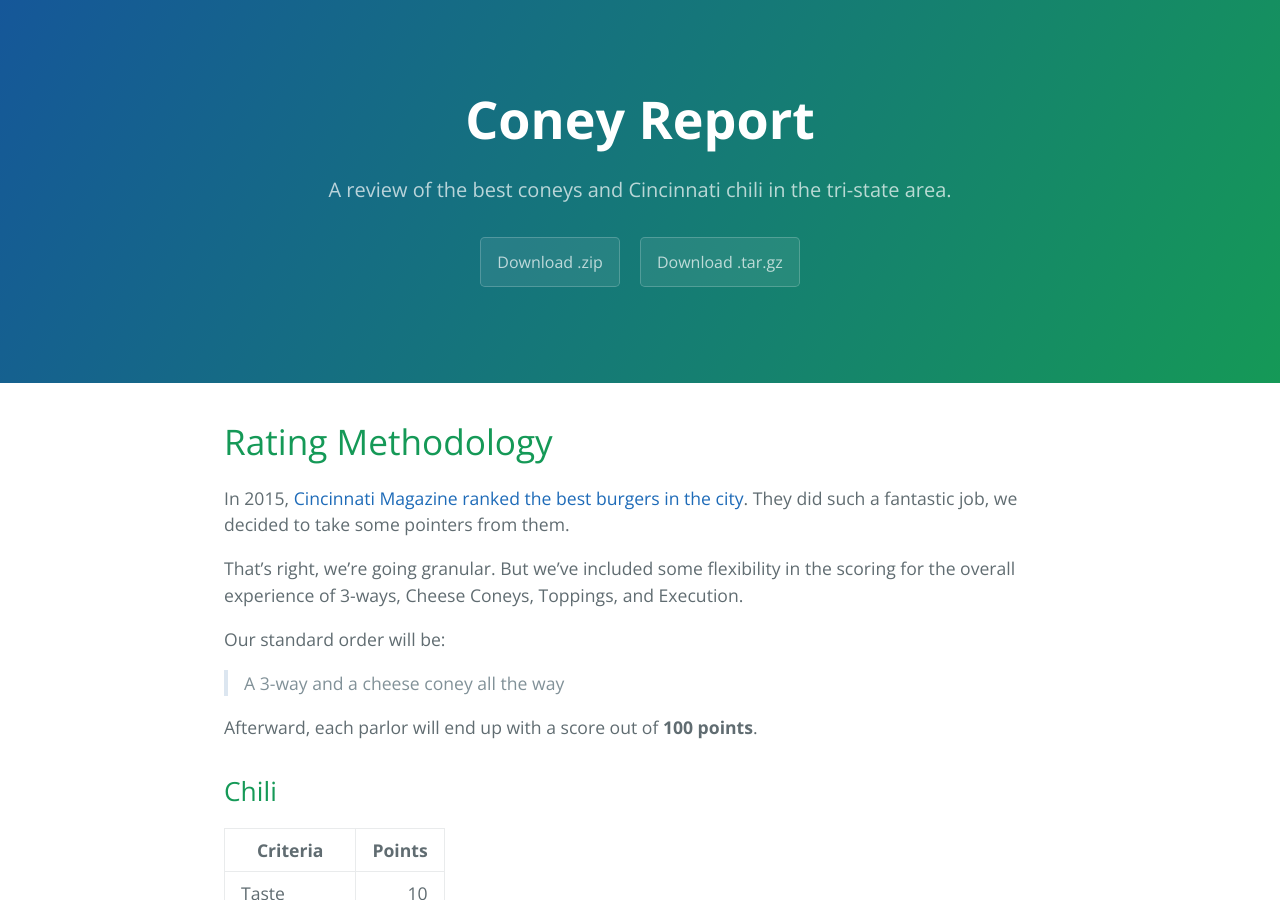
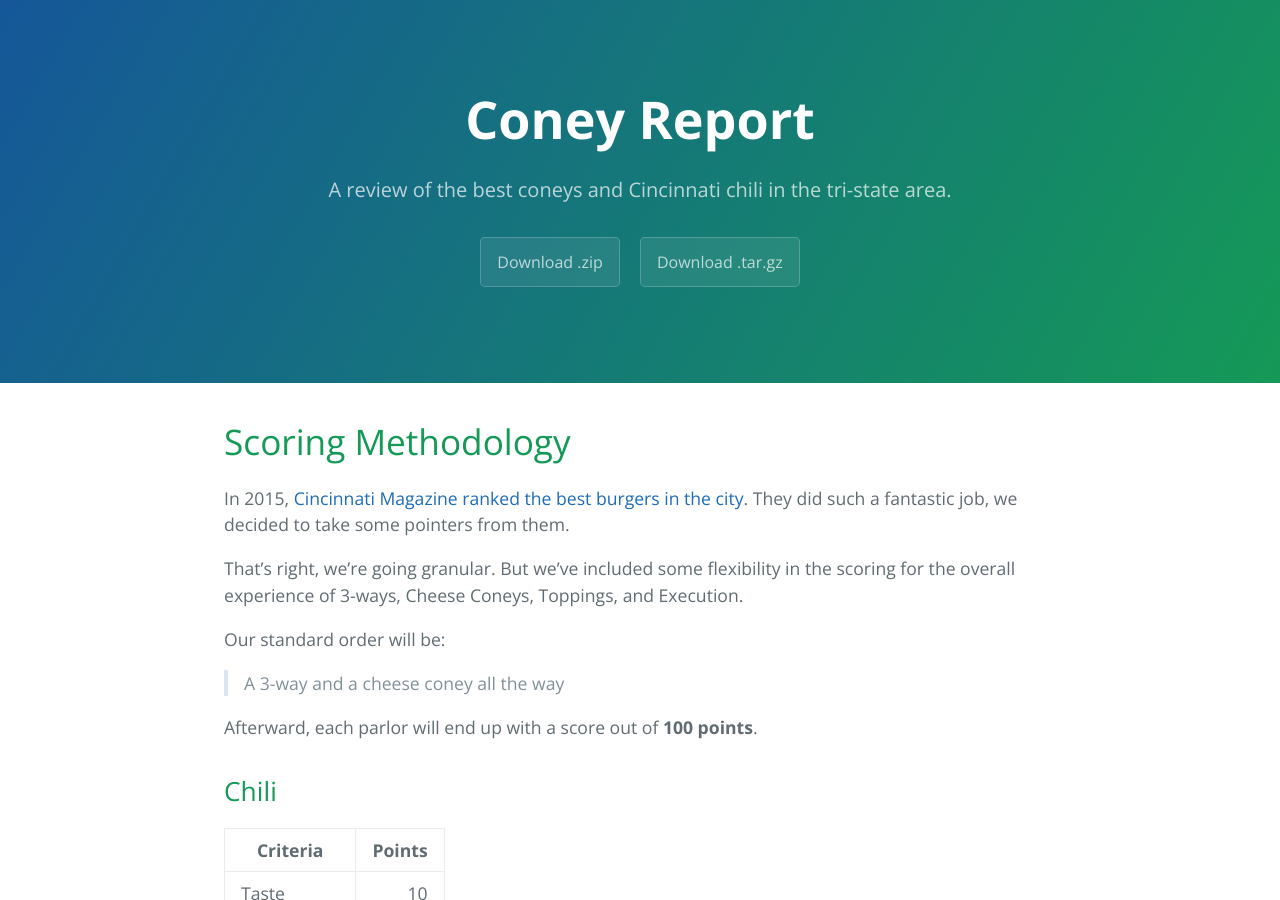
Before and after one commit to erikwallace/erikwallace.github.io, a Jekyll site: the page built from scoring.md, in a window 1280 px wide and 900 px high. Built offline with Jekyll 4.4.1, drawn with Linux system fonts in a browser that asks for light colours; our own code applies the rules of GitHub Pages for plain Markdown files.

```diff
--- /dev/null
+++ b/_data/navigation.yml
@@ -0,0 +1,5 @@
+# If you want to link only specific pages in your header, add the path to the
+# pages in order as they should show up.
+main:
+  - title: "Scoring Methodology"
+    url: /scoring/
--- a/scoring.md
+++ b/scoring.md
@@ -1,4 +1,4 @@
-# Rating Methodology
+# Scoring Methodology
 
 In 2015, [Cincinnati Magazine ranked the best burgers in the city](http://www.cincinnatimagazine.com/forkopolisblog/how-we-did-it-burger-binge-2015/).  They did such a fantastic job, we decided to take some pointers from them.
 
```
